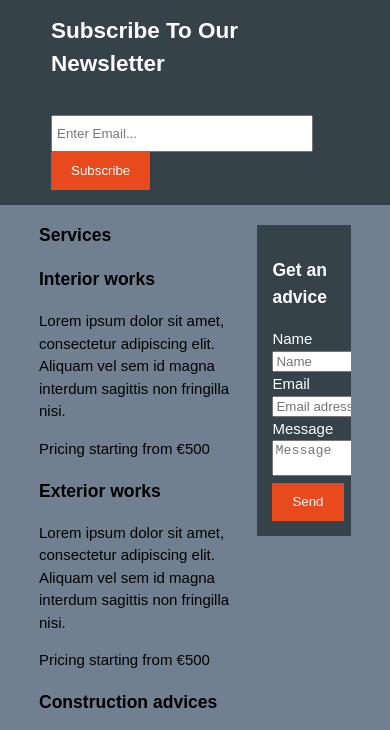
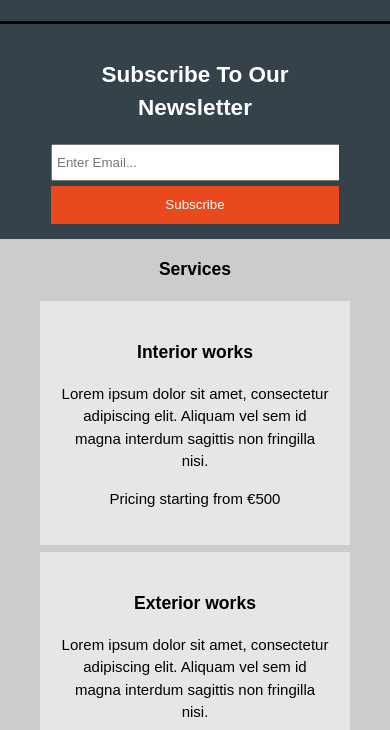
Before and after one commit to rokasandreikenas/Construction, a plain HTML site: page services.html in a window 390 px wide. Shown: the part 132-862 px from the top of the page. Drawn offline with Linux system fonts and the light colour scheme.

Commit message:
Updated style.css, created services.html
Updated ABOUT section
Created and updated SERVICES, quote form

```diff
--- a/css/style.css
+++ b/css/style.css
@@ -4,7 +4,7 @@ body{
     line-height: 1.5;
     padding:0;
     margin: 0;
-    background-color: slategrey;
+    background-color: #cccccc;
 }
 /* Global */
 .container{
@@ -153,10 +153,24 @@ aside#sidebar{
     margin-top: 10px;
 }
 
+aside#sidebar .quote input, aside#sidebar .quote textarea{
+    width: 90%;
+    padding: 5px;
+}
+
 /* Main-col */
 article#main-col{
     float: left;
     width: 65%;
+}
+
+/* Services */
+ul#services li{
+    list-style: none;
+    padding: 20px;
+    border: #cccccc solid 1px;
+    margin-bottom: 5px;
+    background: #e6e6e6;
 }
 
 
@@ -167,3 +181,37 @@ footer{
     background-color: #e8491d;
     text-align: center;
 }
+
+/* Media Queries */
+@media(max-width: 768px){
+   header #branding,
+   header nav,
+   header nav li,
+   #newsletter h1,
+   #newsletter form,
+   #boxes .box,
+   article#main-col,
+   aside#sidebar{
+       float: none;
+       text-align: center;
+       width: 100%;
+   }
+
+   header{
+       padding-bottom: 20px;
+   }
+
+   #showcase h1{
+       margin-top: 40px;
+   }
+
+   #newsletter button, .quote button{
+       display: block;
+       width: 100%;
+   }
+
+   #newsletter form input[type="email"], .quote input, .quote textarea{
+       width: 100%;
+       margin-bottom: 5px;
+   }
+}
```
